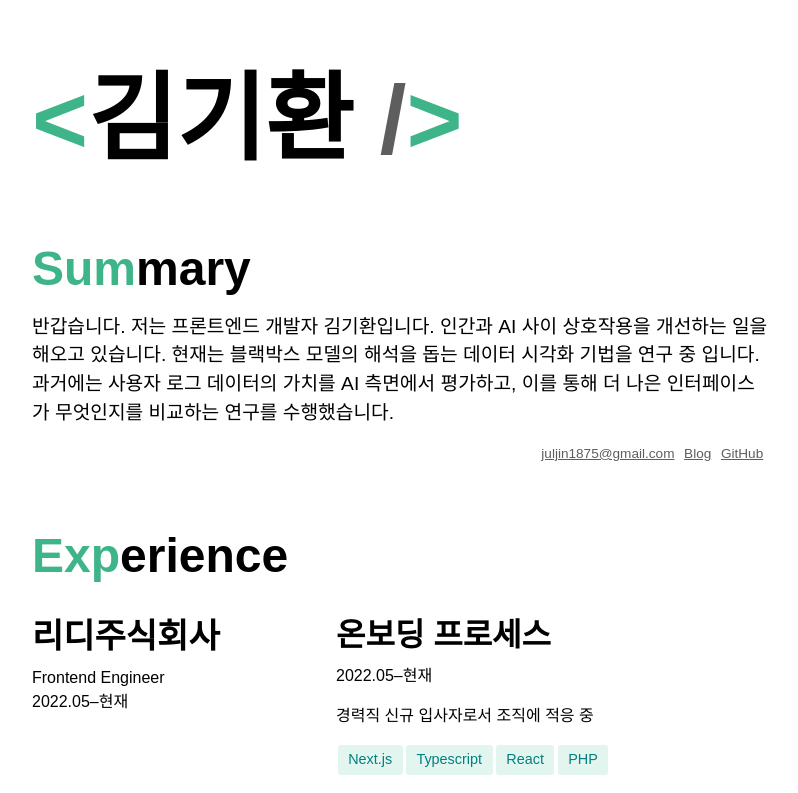
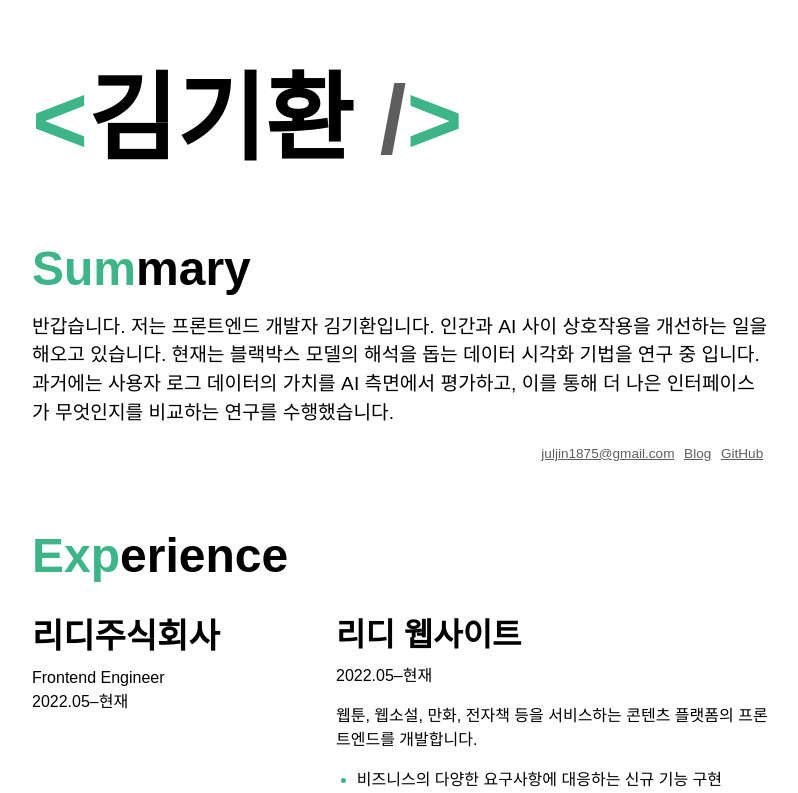
Before and after one commit to simulacre7/resume, a React (Create React App) app: page / in a window 1280 px wide. Shown: the top 793 px of the page, without its empty margins (240-1038 px from the left). Built offline with nearby package versions, Linux system fonts and the light colour scheme; a web font is replaced by a local one.

Commit message:
리디 경력 관련 문구 수정

```diff
--- a/src/components/TwoColumn/WorkExperience.jsx
+++ b/src/components/TwoColumn/WorkExperience.jsx
@@ -29,10 +29,19 @@ export default function WorkExperience() {
         <RowRightCell>
           <Project
             isFirst
-            title="온보딩 프로세스"
+            title="리디 웹사이트"
             time="2022.05&ndash;현재"
-            description={<>경력직 신규 입사자로서 조직에 적응 중</>}
-            techStack={["Next.js", "Typescript", "React", "PHP"]}
+            description={
+              <>
+                웹툰, 웹소설, 만화, 전자책 등을 서비스하는 콘텐츠 플랫폼의
+                프론트엔드를 개발합니다.
+              </>
+            }
+            did={[
+              "비즈니스의 다양한 요구사항에 대응하는 신규 기능 구현",
+              "기존 시스템의 유지 보수",
+            ]}
+            techStack={["Next.js", "Typescript", "React", "Emotion", "PHP"]}
           />
         </RowRightCell>
       </Row>
@@ -50,7 +59,8 @@ export default function WorkExperience() {
             description={
               <>
                 jQuery 기반 사내 프론트엔드 라이브러리 &mdash; TOP
-                <i>(Tmax One Platform)</i>로 구현된 제품들을 리액트로 전환함
+                <i>(Tmax One Platform)</i>로 구현된 제품들을 리액트로
+                전환하였습니다.
               </>
             }
             did={[
```
